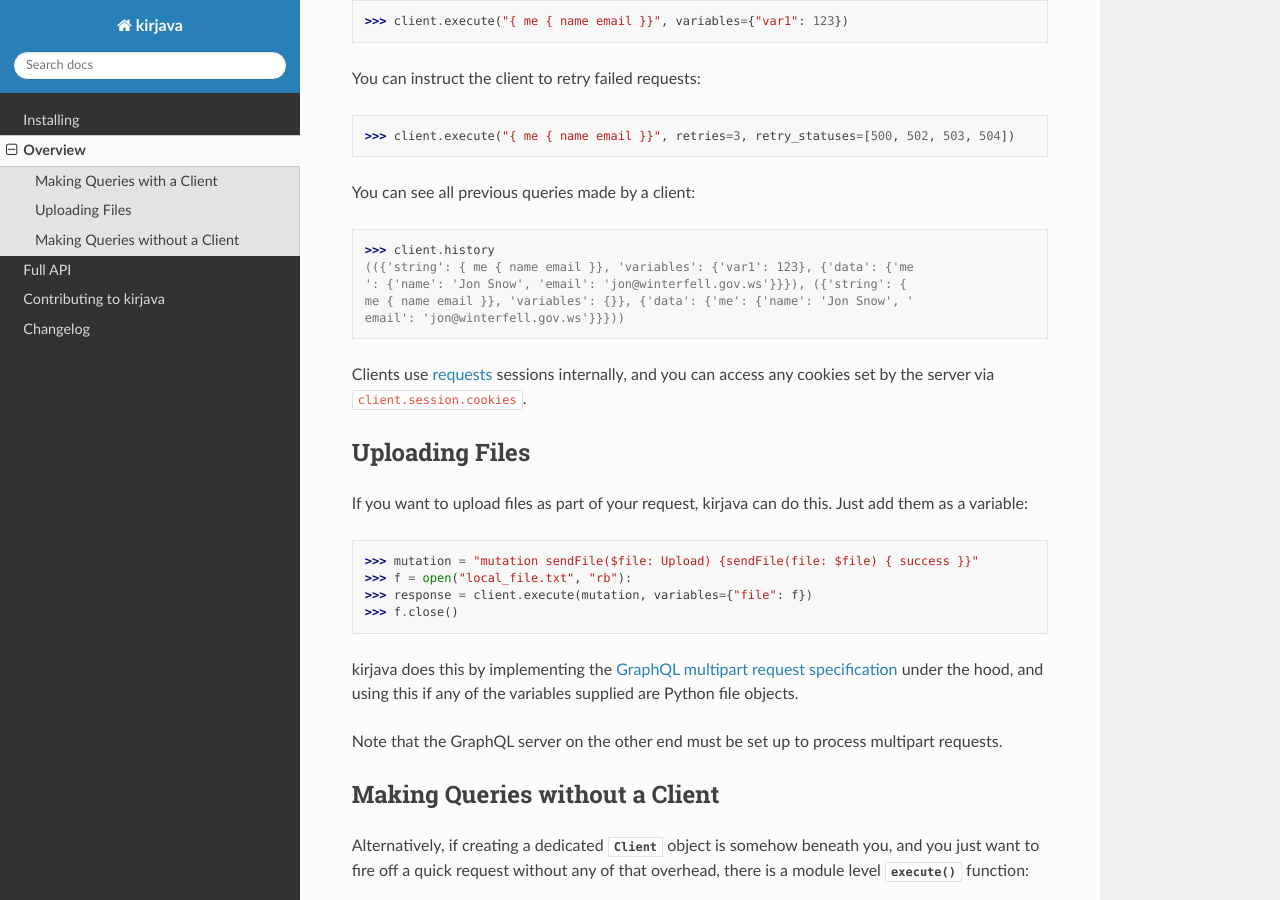
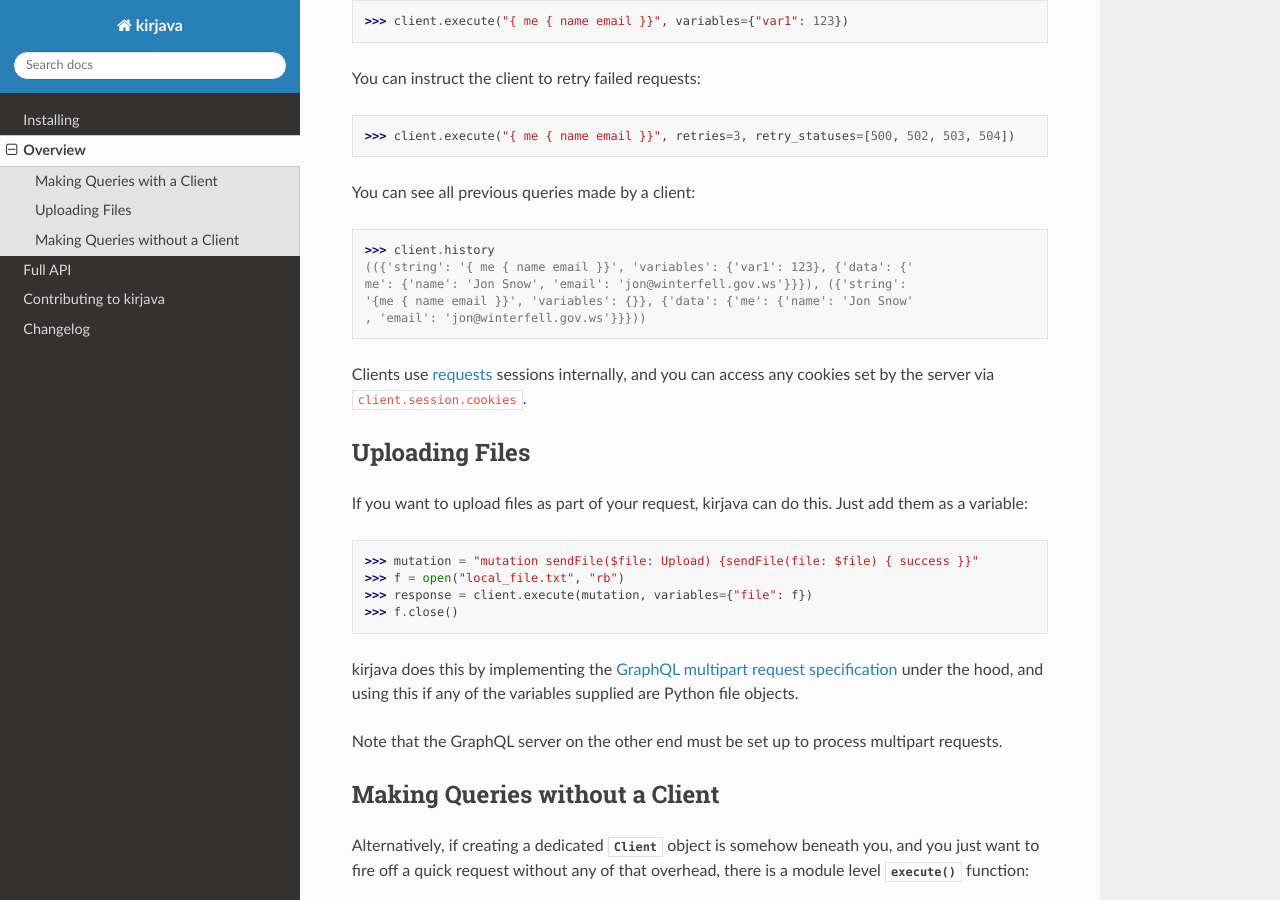
Before and after one commit to samirelanduk/kirjava, a Sphinx documentation site: the page built from docs/source/overview.rst, in a window 1280 px wide and 900 px high, scrolled down 740 px. Built offline with Sphinx 7.4.7 and the Read the Docs theme 3.1.0, drawn with Linux system fonts in a browser that asks for light colours.

```diff
--- a/docs/source/overview.rst
+++ b/docs/source/overview.rst
@@ -35,10 +35,10 @@ You can instruct the client to retry failed requests:
 You can see all previous queries made by a client:
 
     >>> client.history
-    (({'string': { me { name email }}, 'variables': {'var1': 123}, {'data': {'me
-    ': {'name': 'Jon Snow', 'email': 'jon@winterfell.gov.ws'}}}), ({'string': {
-    me { name email }}, 'variables': {}}, {'data': {'me': {'name': 'Jon Snow', '
-    email': 'jon@winterfell.gov.ws'}}}))
+    (({'string': '{ me { name email }}', 'variables': {'var1': 123}, {'data': {'
+    me': {'name': 'Jon Snow', 'email': 'jon@winterfell.gov.ws'}}}), ({'string':
+    '{me { name email }}', 'variables': {}}, {'data': {'me': {'name': 'Jon Snow'
+    , 'email': 'jon@winterfell.gov.ws'}}}))
 
 Clients use `requests <http://docs.python-requests.org/>`_ sessions internally,
 and you can access any cookies set by the server via ``client.session.cookies``.
@@ -50,7 +50,7 @@ If you want to upload files as part of your request, kirjava can do this. Just
 add them as a variable:
 
     >>> mutation = "mutation sendFile($file: Upload) {sendFile(file: $file) { success }}"
-    >>> f = open("local_file.txt", "rb"):
+    >>> f = open("local_file.txt", "rb")
     >>> response = client.execute(mutation, variables={"file": f})
     >>> f.close()
 
```
Also changed, not shown: README.rst (+5 -5 lines).
